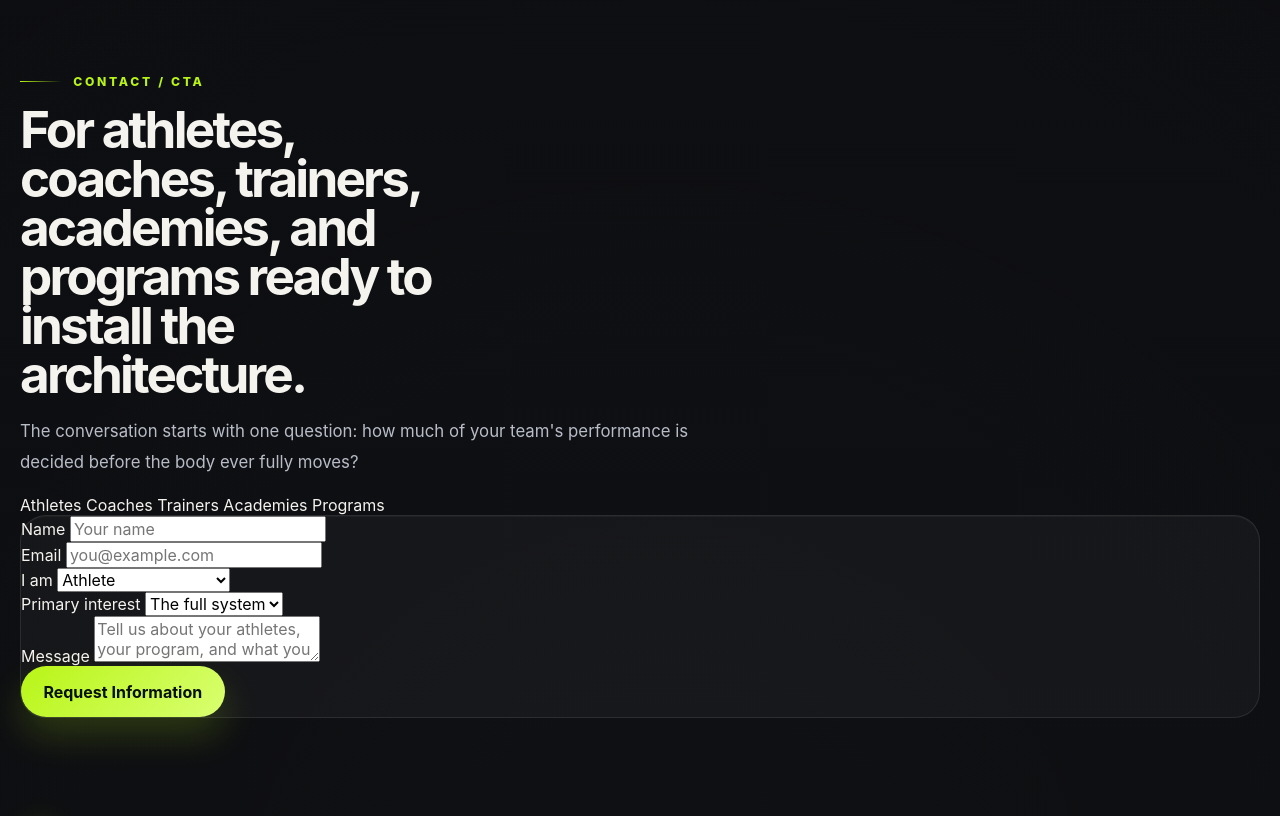
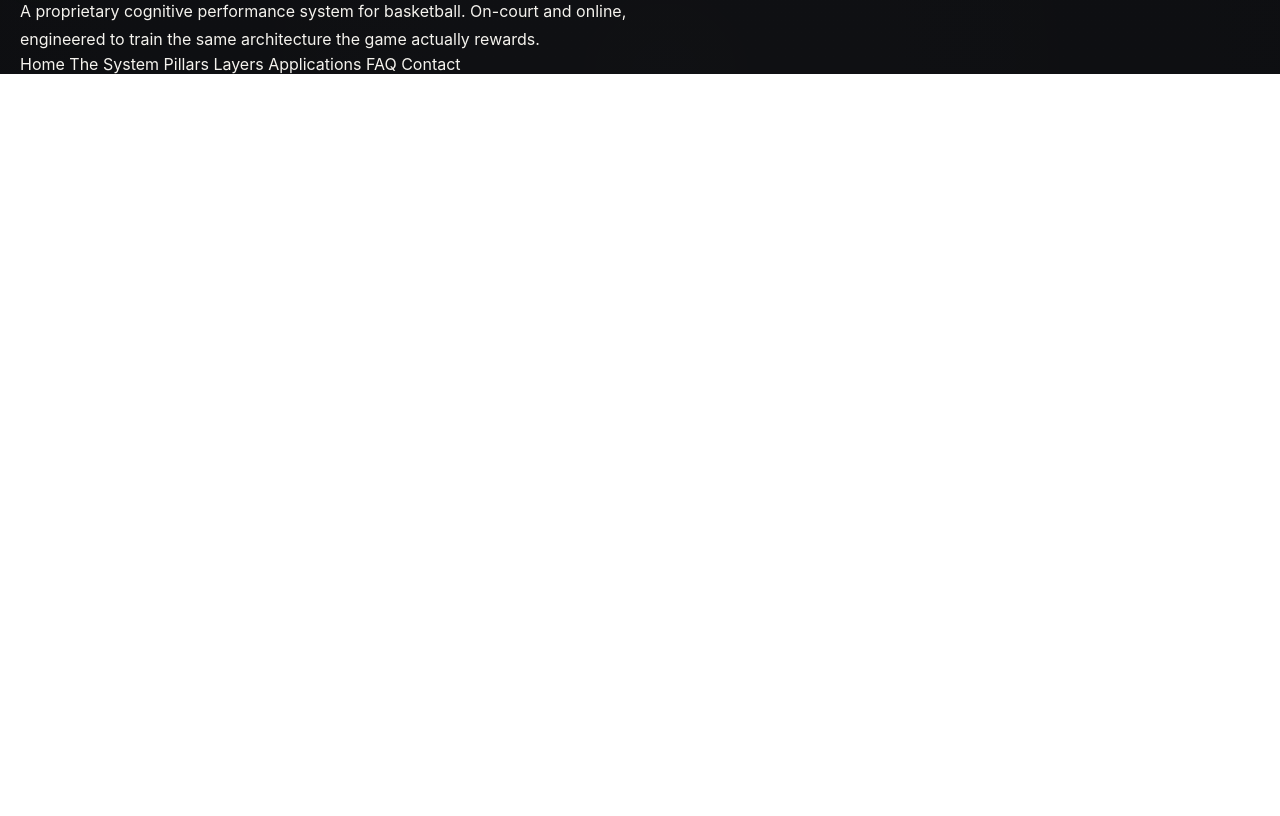
Before and after one commit to hooporiapr-oss/REACTION-LIGHTS-Training, a website: page index.html in a window 1280 px wide. Shown: the part 7494-8310 px from the top of the page. After the commit the page ends 7568 px from the top, so only its background shows below. Drawn offline with Linux system fonts and the light colour scheme.

Commit message:
Update index.html

```diff
--- a/index.html
+++ b/index.html
@@ -1191,64 +1191,6 @@
       </div>
     </section>
 
-    <hr class="section-divider" />
-
-    <section class="section" id="contact">
-      <div class="container split">
-        <div class="reveal">
-          <span class="eyebrow" data-en="Contact / CTA" data-es="Contacto / CTA">Contact / CTA</span>
-          <h2 class="section-title" data-en="For athletes, coaches, trainers, academies, and programs ready to install the architecture." data-es="Para atletas, coaches, trainers, academias y programas listos para instalar la arquitectura.">For athletes, coaches, trainers, academies, and programs ready to install the architecture.</h2>
-          <p class="section-lead" data-en="The conversation starts with one question: how much of your team's performance is decided before the body ever fully moves?" data-es="La conversación comienza con una pregunta: ¿cuánto del rendimiento de tu equipo se decide antes de que el cuerpo se mueva por completo?">The conversation starts with one question: how much of your team's performance is decided before the body ever fully moves?</p>
-          <div class="marquee">
-            <span class="pill" data-en="Athletes" data-es="Atletas">Athletes</span>
-            <span class="pill" data-en="Coaches" data-es="Coaches">Coaches</span>
-            <span class="pill" data-en="Trainers" data-es="Trainers">Trainers</span>
-            <span class="pill" data-en="Academies" data-es="Academias">Academies</span>
-            <span class="pill" data-en="Programs" data-es="Programas">Programs</span>
-          </div>
-        </div>
-
-        <div class="form-card reveal">
-          <form>
-            <div class="form-grid">
-              <div class="field">
-                <label for="name" data-en="Name" data-es="Nombre">Name</label>
-                <input id="name" name="name" type="text" placeholder="Your name" data-placeholder-en="Your name" data-placeholder-es="Tu nombre" />
-              </div>
-              <div class="field">
-                <label for="email" data-en="Email" data-es="Correo electrónico">Email</label>
-                <input id="email" name="email" type="email" placeholder="you@example.com" data-placeholder-en="you@example.com" data-placeholder-es="tu@ejemplo.com" />
-              </div>
-              <div class="field">
-                <label for="role" data-en="I am" data-es="Soy">I am</label>
-                <select id="role" name="role">
-                  <option data-en="Athlete" data-es="Atleta">Athlete</option>
-                  <option data-en="Coach" data-es="Coach">Coach</option>
-                  <option data-en="Trainer" data-es="Trainer">Trainer</option>
-                  <option data-en="Academy / Program" data-es="Academia / Programa">Academy / Program</option>
-                </select>
-              </div>
-              <div class="field">
-                <label for="focus" data-en="Primary interest" data-es="Interés principal">Primary interest</label>
-                <select id="focus" name="focus">
-                  <option data-en="The full system" data-es="El sistema completo">The full system</option>
-                  <option data-en="On-court layer" data-es="Capa de cancha">On-court layer</option>
-                  <option data-en="Online layer" data-es="Capa online">Online layer</option>
-                  <option data-en="Program install" data-es="Instalación de programa">Program install</option>
-                </select>
-              </div>
-              <div class="field full">
-                <label for="message" data-en="Message" data-es="Mensaje">Message</label>
-                <textarea id="message" name="message" placeholder="Tell us about your athletes, your program, and what you want the cognitive architecture to unlock." data-placeholder-en="Tell us about your athletes, your program, and what you want the cognitive architecture to unlock." data-placeholder-es="Cuéntanos sobre tus atletas, tu programa y qué quieres que la arquitectura cognitiva desbloquee."></textarea>
-              </div>
-              <div class="field full">
-                <button type="submit" class="btn" data-en="Request Information" data-es="Solicitar Información">Request Information</button>
-              </div>
-            </div>
-          </form>
-        </div>
-      </div>
-    </section>
   </main>
 
   <footer>
```
